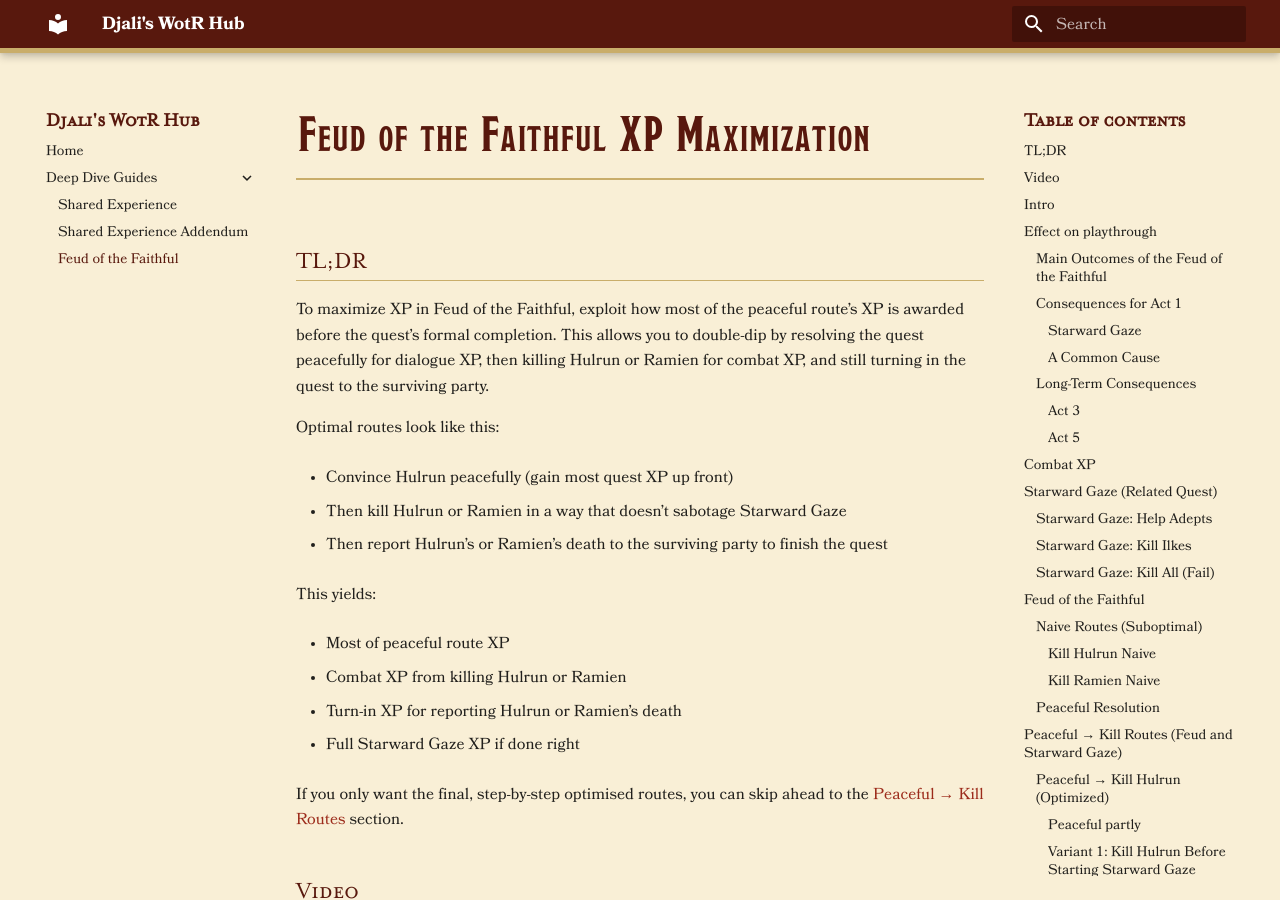
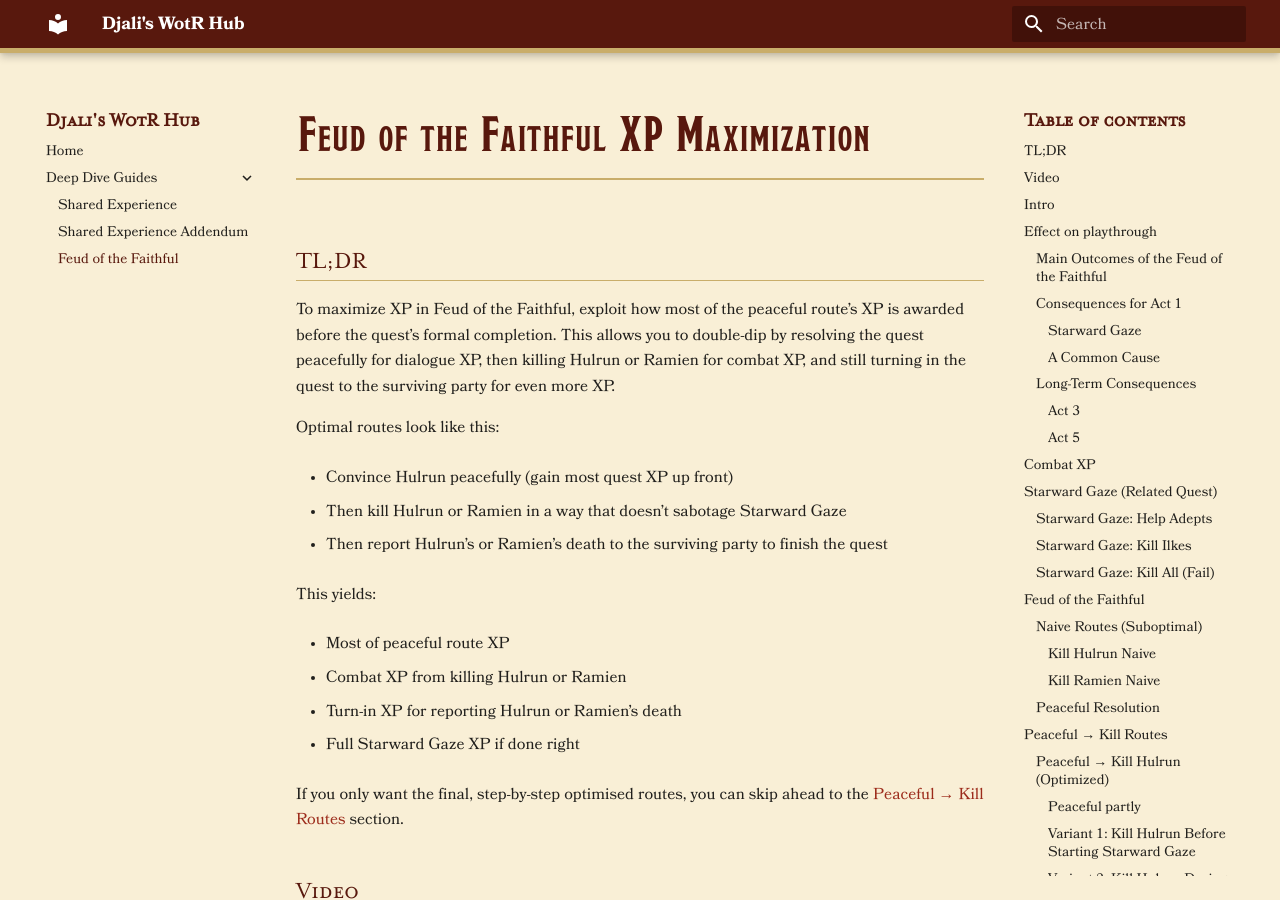
Before and after one commit to djaliplays/WotR_Guides_MkDocs, an MkDocs documentation site: the page built from docs/Guides/Feud/feud.md, in a window 1280 px wide and 900 px high. Built offline with MkDocs 1.6.1 and Material for MkDocs 9.7.7, drawn with Linux system fonts in a browser that asks for light colours; some of the changed text lies outside the part shown.

Commit message:
small fix

```diff
--- a/docs/Guides/Feud/feud.md
+++ b/docs/Guides/Feud/feud.md
@@ -2,7 +2,7 @@
 
 ## TL;DR
 
-To maximize XP in Feud of the Faithful, exploit how most of the peaceful route’s XP is awarded before the quest's formal completion. This allows you to double-dip by resolving the quest peacefully for dialogue XP, then killing Hulrun or Ramien for combat XP, and still turning in the quest to the surviving party.
+To maximize XP in Feud of the Faithful, exploit how most of the peaceful route’s XP is awarded before the quest's formal completion. This allows you to double-dip by resolving the quest peacefully for dialogue XP, then killing Hulrun or Ramien for combat XP, and still turning in the quest to the surviving party for even more XP.
 
 Optimal routes look like this:
 
@@ -22,7 +22,7 @@ This yields:
 
 - Full Starward Gaze XP if done right
 
-If you only want the final, step-by-step optimised routes, you can skip ahead to the [Peaceful → Kill Routes](#peaceful--kill-routes) section.
+If you only want the final, step-by-step optimised routes, you can skip ahead to the [Peaceful → Kill Routes](#Peaceful--Kill-Routes) section.
 
 ## Video
 
@@ -242,7 +242,7 @@ This section analyzes the various outcomes of the *Feud of the Faithful* questli
 - If you don't show Hulrun the Light of Heaven, he'll attack you when you try to convince him.
 
 
-## Peaceful → Kill Routes (Feud and Starward Gaze)
+## Peaceful → Kill Routes
 
 You gain the bulk of the *Peaceful Feud of the Faithful* route not after completion, but at an earlier point, namely when you convince Hulrun.
 This allows us to do a mixed approach, were we first convince Hulrun, get the majority of the XP, but then deviate and kill either Hulrun or Ramien instead, gaining the combat XP and turn-in XP from that route as well.
```
